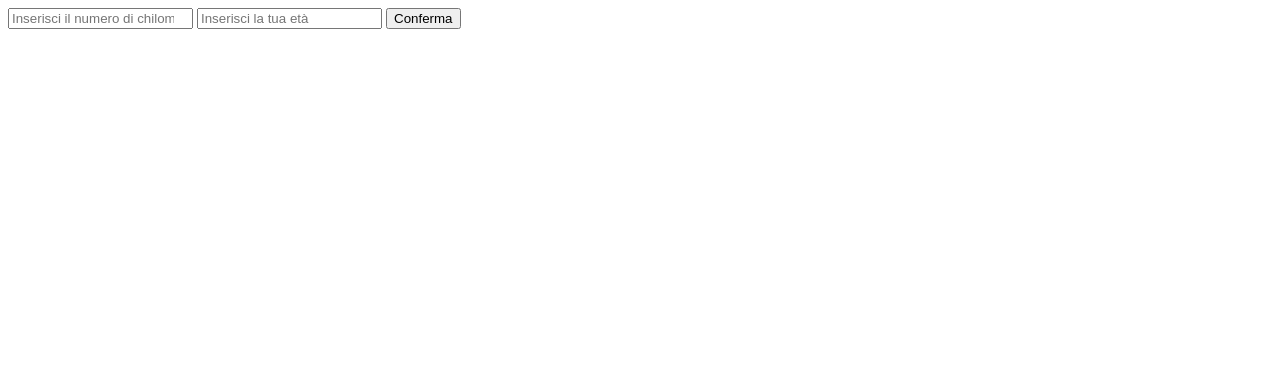
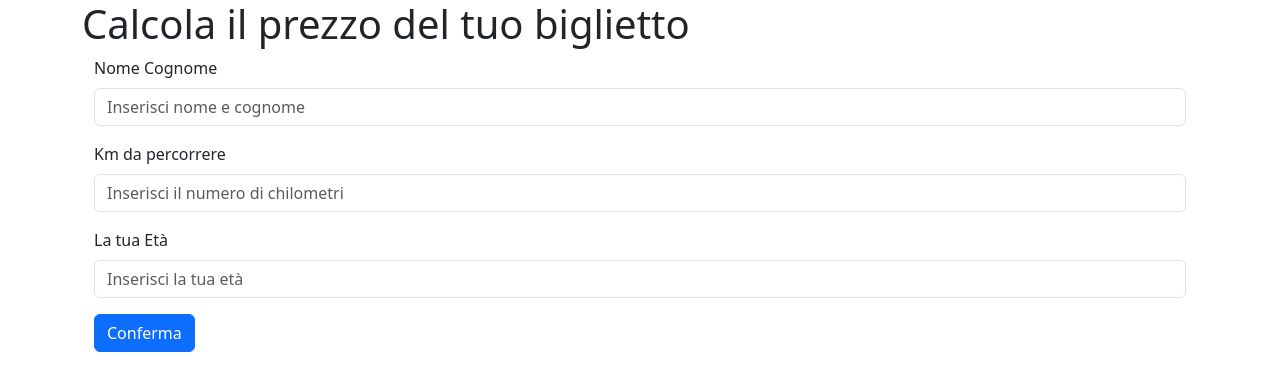
Before and after one commit to danielemurgioni/js-biglietto-treno-form, a plain HTML site: page index.html in a window 1280 px wide. Drawn offline with nearby package versions, Linux system fonts and the light colour scheme.

Commit message:
[FIX] fixed logic of button and [UPD] added form

```diff
--- a/index.html
+++ b/index.html
@@ -1,19 +1,46 @@
 <!DOCTYPE html>
 <html lang="en">
+
 <head>
     <meta charset="UTF-8">
     <meta name="viewport" content="width=device-width, initial-scale=1.0">
+    <!-- bootstrap -->
+    <link href="https://cdn.jsdelivr.net/npm/bootstrap@5.3.3/dist/css/bootstrap.min.css" rel="stylesheet"
+        integrity="sha384-QWTKZyjpPEjISv5WaRU9OFeRpok6YctnYmDr5pNlyT2bRjXh0JMhjY6hW+ALEwIH" crossorigin="anonymous">
+    <!-- css -->
     <link rel="stylesheet" href="./css/style.css">
     <title>Esercizio n24</title>
 </head>
+
 <body>
-    <!-- kilometers -->
-    <input type="number" id="kilometers" placeholder="Inserisci il numero di chilometri">
-    <!-- age -->
-    <input type="number" id="age" placeholder="Inserisci la tua età">
-    <!-- show result -->
-    <button id="btn-confirm">Conferma</button>
-
+    <div class="container">
+        <main>
+            <h1>Calcola il prezzo del tuo biglietto</h1>
+            <div class="container">
+                <form>
+                    <!-- name -->
+                    <div class="mb-3">
+                        <label for="namesurname" class="form-label">Nome Cognome</label>
+                        <input type="text" class="form-control" id="namesurname" placeholder="Inserisci nome e cognome">
+                    </div>
+                    <!-- kilometers -->
+                    <div class="mb-3">
+                        <label for="kilometers" class="form-label">Km da percorrere</label>
+                        <input type="text" class="form-control" id="kilometers" placeholder="Inserisci il numero di chilometri">
+                    </div>
+                    <!-- age -->
+                    <div class="mb-3">
+                        <label for="age" class="form-label">La tua Età</label>
+                        <input type="text" class="form-control" id="age" placeholder="Inserisci la tua età">
+                    </div>
+                    <!-- show result -->
+                    <button id="btn-confirm" class="btn btn-primary">Conferma</button>
+                </form>
+            </div>
+        </main>
+    </div>
+    <!-- javascript -->
     <script src="./js/script.js"></script>
 </body>
+
 </html>
--- a/js/script.js
+++ b/js/script.js
@@ -1,14 +1,16 @@
 // connetto il DOM a javascript
-// e prendo il loro valore con .value degli input
-let kilometers = document.getElementById("kilometers").value;
-let age = document.getElementById("age").value;
+// se prendo il loro valore con .value direttamente dall'input il valore mi risulterà vuoto
+let kilometers = document.getElementById("kilometers");
+let age = document.getElementById("age");
 let btnConfirm = document.getElementById("btn-confirm");
 
-console.log(kilometers);
-console.log(age);
-
-btnConfirm.addEventListener("click", () => {
-    trainTicketCost(kilometers, age);
+btnConfirm.addEventListener("click", (event) => {
+    // con preventDefault impedisco alla pagina l'auto-refresh cosi che io possa visualizare il risultato
+    event.preventDefault();
+    // prendo il valore quando clicco il bottone
+    let valueKilometers = kilometers.value.trim();
+    let valueAge = age.value.trim();
+    trainTicketCost(valueKilometers, valueAge);
 });
 
 //Function
```
